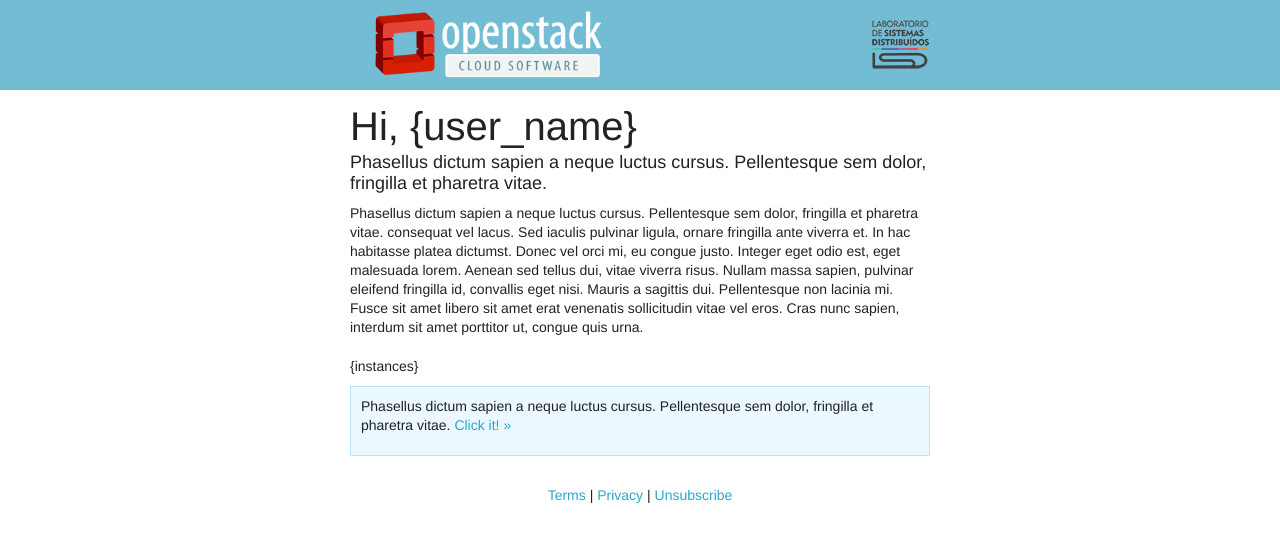
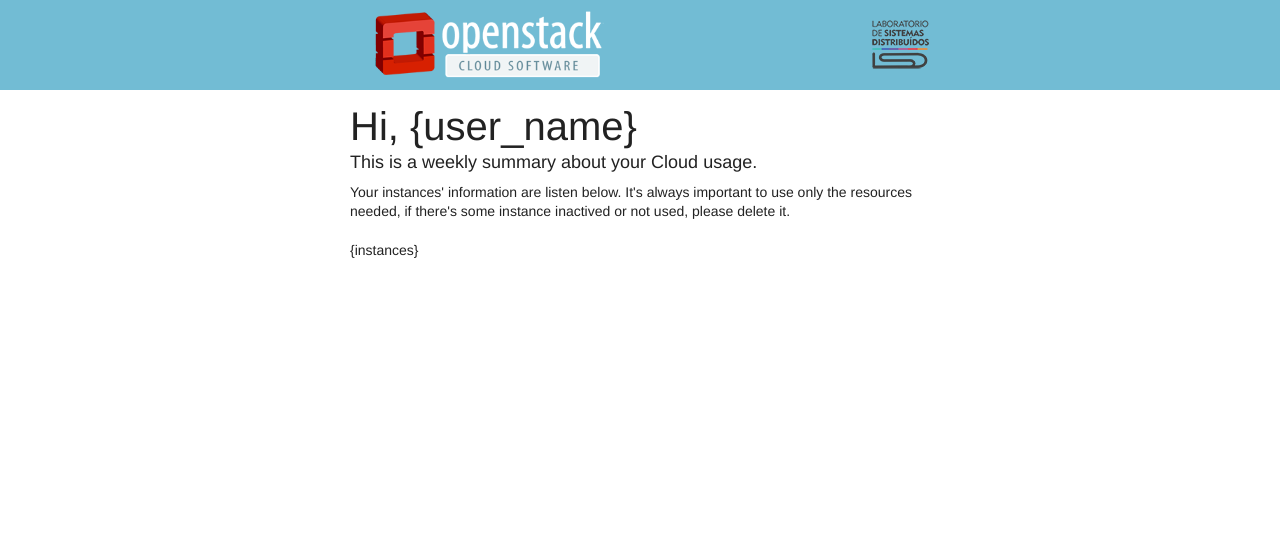
Before and after one commit to caynan/OpenStack-Instances-Newsletter, a Flask app: template templates/models/base.html in a window 1280 px wide. Shown: the top 542 px of the page. Run offline with Flask 2, Linux system fonts and the light colour scheme; the template is opened without the code that fills it, so the values that code supplies are empty; parts of the project's set-up code (start-up, migrations or seed data) failed here and were passed over.

Commit message:
Email content updated

```diff
--- a/server/script/emailx.py
+++ b/server/script/emailx.py
@@ -18,7 +18,7 @@
     # You need to change here, depending on the email that you use.
     # For example, Gmail and Yahoo have different smtp, 'stmp.gmail.com' and 'smtp.mail.yahoo.com', respectively.
     # You need to know what it is.
-    smtp = smtplib.SMTP_SSL('smtp.your_server_email.com', 465)
+    smtp = smtplib.SMTP_SSL('smtp.your_mail_server.com', 465)
     smtp.ehlo()
     smtp.login(email, password)
 
--- a/templates/models/base.html
+++ b/templates/models/base.html
@@ -54,8 +54,8 @@
                           <td style="-moz-hyphens: auto; -webkit-hyphens: auto; border-collapse: collapse; color: #222222; font-family: 'Helvetica', 'Arial', sans-serif; font-size: 14px; font-weight: normal; hyphens: auto; line-height: 19px; margin: 0; padding: 0px 0px 10px; text-align: left; vertical-align: top; word-break: break-word;">
 														<!-- USER NAME -->
                             <h1 style="color: #222222; font-family: 'Helvetica', 'Arial', sans-serif; font-size: 40px; font-weight: normal; line-height: 1.3; margin: 0; padding: 0; text-align: left; word-break: normal;">Hi, {user_name}</h1>
-                						<p class="lead" style="color: #222222; font-family: 'Helvetica', 'Arial', sans-serif; font-size: 18px; font-weight: normal; line-height: 21px; margin: 0; margin-bottom: 10px; padding: 0; text-align: left;">Phasellus dictum sapien a neque luctus cursus. Pellentesque sem dolor, fringilla et pharetra vitae.</p>
-                						<p style="color: #222222; font-family: 'Helvetica', 'Arial', sans-serif; font-size: 14px; font-weight: normal; line-height: 19px; margin: 0; margin-bottom: 10px; padding: 0; text-align: left;">Phasellus dictum sapien a neque luctus cursus. Pellentesque sem dolor, fringilla et pharetra vitae. consequat vel lacus. Sed iaculis pulvinar ligula, ornare fringilla ante viverra et. In hac habitasse platea dictumst. Donec vel orci mi, eu congue justo. Integer eget odio est, eget malesuada lorem. Aenean sed tellus dui, vitae viverra risus. Nullam massa sapien, pulvinar eleifend fringilla id, convallis eget nisi. Mauris a sagittis dui. Pellentesque non lacinia mi. Fusce sit amet libero sit amet erat venenatis sollicitudin vitae vel eros. Cras nunc sapien, interdum sit amet porttitor ut, congue quis urna.</p>
+                						<p class="lead" style="color: #222222; font-family: 'Helvetica', 'Arial', sans-serif; font-size: 18px; font-weight: normal; line-height: 21px; margin: 0; margin-bottom: 10px; padding: 0; text-align: left;">This is a weekly summary about your Cloud usage.</p>
+                						<p style="color: #222222; font-family: 'Helvetica', 'Arial', sans-serif; font-size: 14px; font-weight: normal; line-height: 19px; margin: 0; margin-bottom: 10px; padding: 0; text-align: left;">Your instances' information are listen below. It's always important to use only the resources needed, if there's some instance inactived or not used, please delete it.</p>
                           </td>
                           <td class="expander" style="-moz-hyphens: auto; -webkit-hyphens: auto; border-collapse: collapse; color: #222222; font-family: 'Helvetica', 'Arial', sans-serif; font-size: 14px; font-weight: normal; hyphens: auto; line-height: 19px; margin: 0; padding: 0; text-align: left; vertical-align: top; visibility: hidden; width: 0px; word-break: break-word;"></td>
                         </tr>
@@ -76,44 +76,6 @@
 								</table>
 
 
-<!-- CALLOUT -->
-                <table class="row callout" style="border-collapse: collapse; border-spacing: 0; display: block; padding: 0px; position: relative; text-align: left; vertical-align: top; width: 100%;">
-                  <tr style="padding: 0; text-align: left; vertical-align: top;">
-                    <td class="wrapper last" style="-moz-hyphens: auto; -webkit-hyphens: auto; border-collapse: collapse; color: #222222; font-family: 'Helvetica', 'Arial', sans-serif; font-size: 14px; font-weight: normal; hyphens: auto; line-height: 19px; margin: 0; padding: 10px 20px 0px 0px; padding-bottom: 20px; padding-right: 0px; position: relative; text-align: left; vertical-align: top; word-break: break-word;">
-
-                      <table class="twelve columns" style="border-collapse: collapse; border-spacing: 0; margin: 0 auto; padding: 0; text-align: left; vertical-align: top; width: 580px;">
-                        <tr style="padding: 0; text-align: left; vertical-align: top;">
-                          <td class="panel" style="-moz-hyphens: auto; -webkit-hyphens: auto; background: #ECF8FF; border: 1px solid #d9d9d9; border-collapse: collapse; border-color: #b9e5ff; color: #222222; font-family: 'Helvetica', 'Arial', sans-serif; font-size: 14px; font-weight: normal; hyphens: auto; line-height: 19px; margin: 0; padding: 10px; text-align: left; vertical-align: top; word-break: break-word;">
-                            <p style="color: #222222; font-family: 'Helvetica', 'Arial', sans-serif; font-size: 14px; font-weight: normal; line-height: 19px; margin: 0; margin-bottom: 10px; padding: 0; text-align: left;">Phasellus dictum sapien a neque luctus cursus. Pellentesque sem dolor, fringilla et pharetra vitae. <a href="#" style="color: #2ba6cb; text-decoration: none;">Click it! »</a></p>
-                          </td>
-                          <td class="expander" style="-moz-hyphens: auto; -webkit-hyphens: auto; border-collapse: collapse; color: #222222; font-family: 'Helvetica', 'Arial', sans-serif; font-size: 14px; font-weight: normal; hyphens: auto; line-height: 19px; margin: 0; padding: 0; text-align: left; vertical-align: top; visibility: hidden; width: 0px; word-break: break-word;"></td>
-                        </tr>
-                      </table>
-
-                    </td>
-                  </tr>
-                </table>
-
-<!-- FOOTER -->
-                <table class="row" style="border-collapse: collapse; border-spacing: 0; display: block; padding: 0px; position: relative; text-align: left; vertical-align: top; width: 100%;">
-                  <tr style="padding: 0; text-align: left; vertical-align: top;">
-                    <td class="wrapper last" style="-moz-hyphens: auto; -webkit-hyphens: auto; border-collapse: collapse; color: #222222; font-family: 'Helvetica', 'Arial', sans-serif; font-size: 14px; font-weight: normal; hyphens: auto; line-height: 19px; margin: 0; padding: 10px 20px 0px 0px; padding-right: 0px; position: relative; text-align: left; vertical-align: top; word-break: break-word;">
-
-                      <table class="twelve columns" style="border-collapse: collapse; border-spacing: 0; margin: 0 auto; padding: 0; text-align: left; vertical-align: top; width: 580px;">
-                        <tr style="padding: 0; text-align: left; vertical-align: top;">
-                          <td align="center" style="-moz-hyphens: auto; -webkit-hyphens: auto; border-collapse: collapse; color: #222222; font-family: 'Helvetica', 'Arial', sans-serif; font-size: 14px; font-weight: normal; hyphens: auto; line-height: 19px; margin: 0; padding: 0px 0px 10px; text-align: left; vertical-align: top; word-break: break-word;">
-                            <center style="min-width: 580px; width: 100%;">
-                              <p style="color: #222222; font-family: 'Helvetica', 'Arial', sans-serif; font-size: 14px; font-weight: normal; line-height: 19px; margin: 0; margin-bottom: 10px; padding: 0; text-align: center;"><a href="#" style="color: #2ba6cb; text-decoration: none;">Terms</a> | <a href="#" style="color: #2ba6cb; text-decoration: none;">Privacy</a> | <a href="#" style="color: #2ba6cb; text-decoration: none;">Unsubscribe</a></p>
-                            </center>
-                          </td>
-                          <td class="expander" style="-moz-hyphens: auto; -webkit-hyphens: auto; border-collapse: collapse; color: #222222; font-family: 'Helvetica', 'Arial', sans-serif; font-size: 14px; font-weight: normal; hyphens: auto; line-height: 19px; margin: 0; padding: 0; text-align: left; vertical-align: top; visibility: hidden; width: 0px; word-break: break-word;"></td>
-                        </tr>
-                      </table>
-
-                    </td>
-                  </tr>
-                </table>
-
               <!-- container end below -->
               </td>
             </tr>
```
Also changed, not shown: server/tests/create_objects.py (line endings or trailing spaces).
